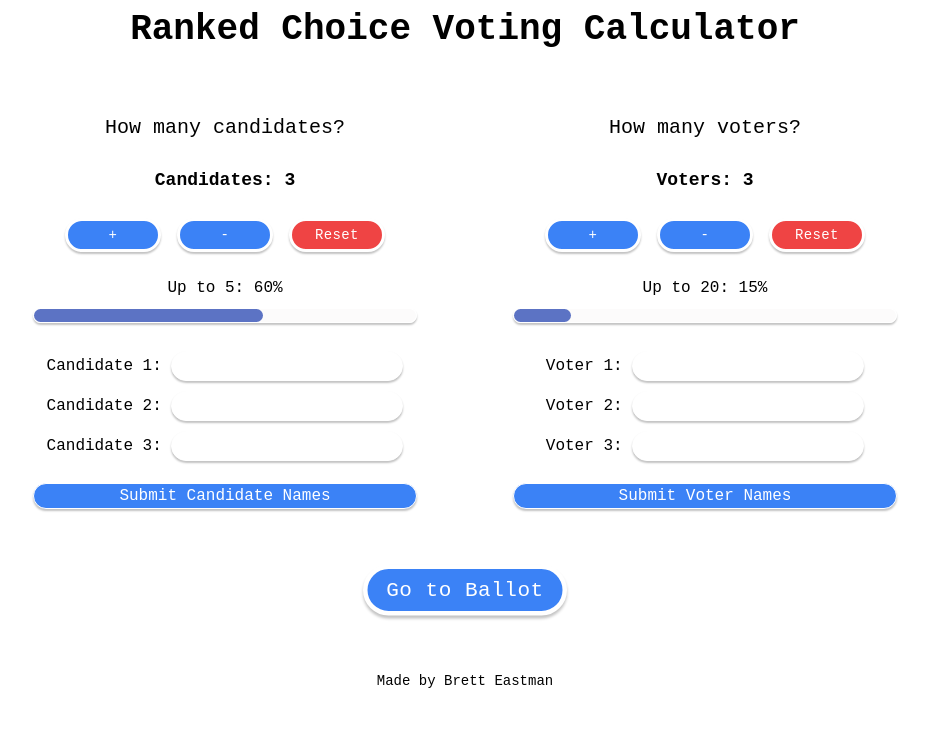
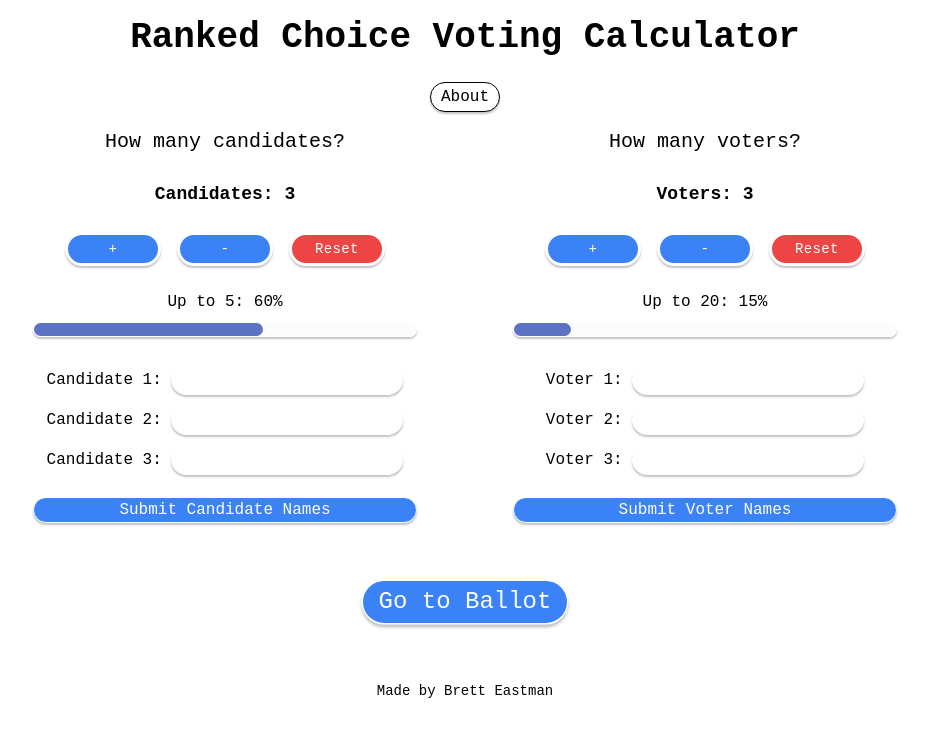
Before and after one commit to BrettEastman/RankedChoice, a Svelte app: page / in a window 1280 px wide. Shown: the top 736 px of the page, without its empty margins (175-1104 px from the left). Built offline with nearby package versions, Linux system fonts and the light colour scheme.

Commit message:
Add Modal and description of app

```diff
--- a/src/App.svelte
+++ b/src/App.svelte
@@ -15,6 +15,9 @@
   import Typewriter from './lib/Typewriter.svelte';
   import Split from './lib/Split.svelte';
   import Cover from './lib/Cover.svelte';
+  import Modal from './lib/Modal.svelte';
+
+  let showModal = false;
 
   let counter = 0;
   $: counter = $count;
@@ -164,7 +167,20 @@
 <TailwindCss />
 
 <Cover minHeight="50vh" gutter="text-center" stretchContent={true}>
-  <h1 slot="top" class="text-4xl font-bold mt-2.5 mb-12 rounded-full hover:shadow-[rgba(0,_0,_0,_0.24)_0px_2px_2px] cursor-pointer" on:click|preventDefault={backToHome}>Ranked Choice Voting Calculator</h1>
+  <div slot="top" class="flex flex-col justify-center items-center">
+    <h1 class="max-w-max px-5 py-2 text-4xl font-bold mt-2.5 mb-4 rounded-full hover:shadow-[rgba(0,_0,_0,_0.24)_0px_2px_2px] cursor-pointer" on:click|preventDefault={backToHome}>Ranked Choice Voting Calculator</h1>
+    <button class="about" on:click={() => (showModal = true)}>About</button>
+    <Modal bind:showModal>
+      <h2 slot="header">
+        About
+      </h2>
+
+      <p>The Ranked Choice Voting Calculator is a web-based tool designed to facilitate the calculation of ranked choice votes involving 3-5 candidates and up to 20 voters. This voting method entails each voter designating their top 3 candidates in sequential order of preference. The tool aggregates these preferences, and if a candidate garners 50% of the total vote, they are declared the winner. In instances where no candidate achieves this threshold, the candidate with the least support is eliminated. Votes initially cast for the eliminated candidate as the first choice are then reallocated to the respective second choice. This process iterates until a candidate secures a majority. The application is tailored for small-scale scenarios, such as team decisions within corporate departments or selecting a movie to watch among friends, among other potential use cases.</p>
+
+      <a href="https://github.com/BrettEastman/RankedChoice">See the source code here</a>
+    </Modal>
+  </div>
+
   <main class="max-w-4xl p-4 m-auto text-center">
     <Stack gutter="gap-12">
       {#if counter === 0}
@@ -245,7 +261,7 @@
         </Split>
         {#if $candidateCount1 > 0 && $voterCount1 > 0}
           <div class="scale-150 mt-4 rounded-s-full">
-            <Button onClick={handleElectionData}>Go to Ballot</Button>
+            <button class="ballot" on:click={handleElectionData}>Go to Ballot</button>
           </div>
         {/if}
       {/if}
@@ -354,6 +370,12 @@
     margin-top: 16px;
   }
 
+  button.about {
+    background-color: white;
+    color: black;
+    padding: 2px 10px;
+  }
+
   #text {
     border: 1px solid white;
     border-radius: 2rem;
@@ -361,4 +383,10 @@
     box-shadow: rgba(0, 0, 0, 0.24) 0px 2px 2px;
     cursor: pointer;
   }
+  button.about:hover {
+    color: rgb(29 78 216);
+  }
+  button.ballot {
+    padding: 2px 10px;
+  }
 </style>
--- /dev/null
+++ b/src/lib/Modal.svelte
@@ -0,0 +1,73 @@
+<script>
+  import Stack from "./Stack.svelte";
+
+	export let showModal; // boolean
+
+	let dialog; // HTMLDialogElement
+
+	$: if (dialog && showModal) dialog.showModal();
+</script>
+
+<!-- svelte-ignore a11y-click-events-have-key-events a11y-no-noninteractive-element-interactions -->
+<dialog
+  bind:this={dialog}
+  on:close={() => (showModal = false)}
+  on:click|self={() => dialog.close()}
+>
+  <!-- svelte-ignore a11y-no-static-element-interactions -->
+  <div on:click|stopPropagation>
+    <Stack gutter="gap-4">
+      <slot name="header" />
+      <hr />
+      <slot />
+      <hr />
+      <!-- svelte-ignore a11y-autofocus -->
+      <button autofocus on:click={() => dialog.close()}>close modal</button>
+    </Stack>
+  </div>
+</dialog>
+
+<style>
+	dialog {
+		max-width: 32em;
+		border-radius: 0.2em;
+		border: none;
+		padding: 0;
+	}
+	dialog::backdrop {
+		background: rgba(0, 0, 0, 0.3);
+	}
+	dialog > div {
+		padding: 1em;
+	}
+	dialog[open] {
+		animation: zoom 0.3s cubic-bezier(0.34, 1.56, 0.64, 1);
+	}
+	@keyframes zoom {
+		from {
+			transform: scale(0.95);
+		}
+		to {
+			transform: scale(1);
+		}
+	}
+	dialog[open]::backdrop {
+		animation: fade 0.2s ease-out;
+	}
+	@keyframes fade {
+		from {
+			opacity: 0;
+		}
+		to {
+			opacity: 1;
+		}
+	}
+	button {
+    background-color: white;
+    color: black;
+    border-radius: 2rem;
+    padding: 2px 10px;
+		border: 1px solid;
+    box-shadow: rgba(0, 0, 0, 0.24) 0px 2px 2px;
+	}
+</style>
```
